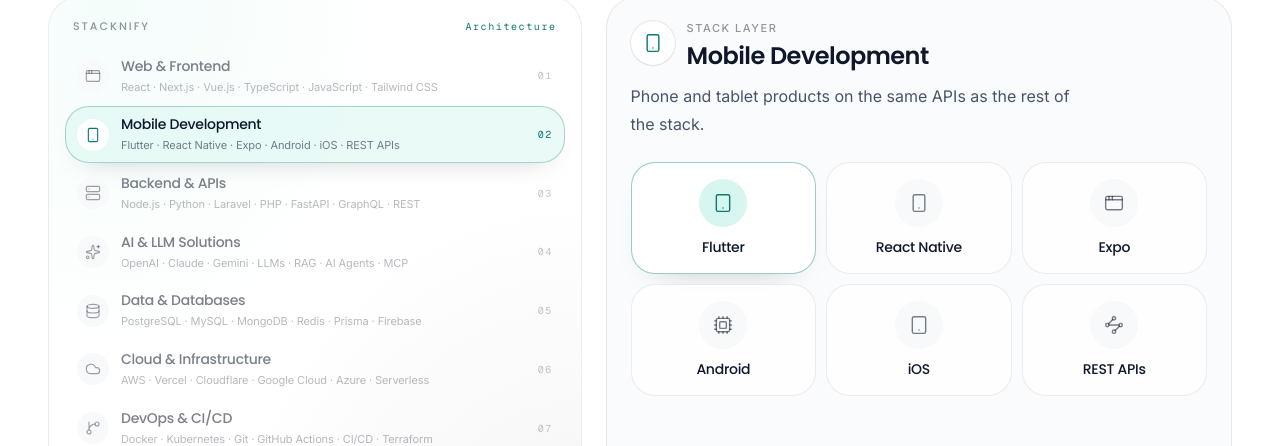
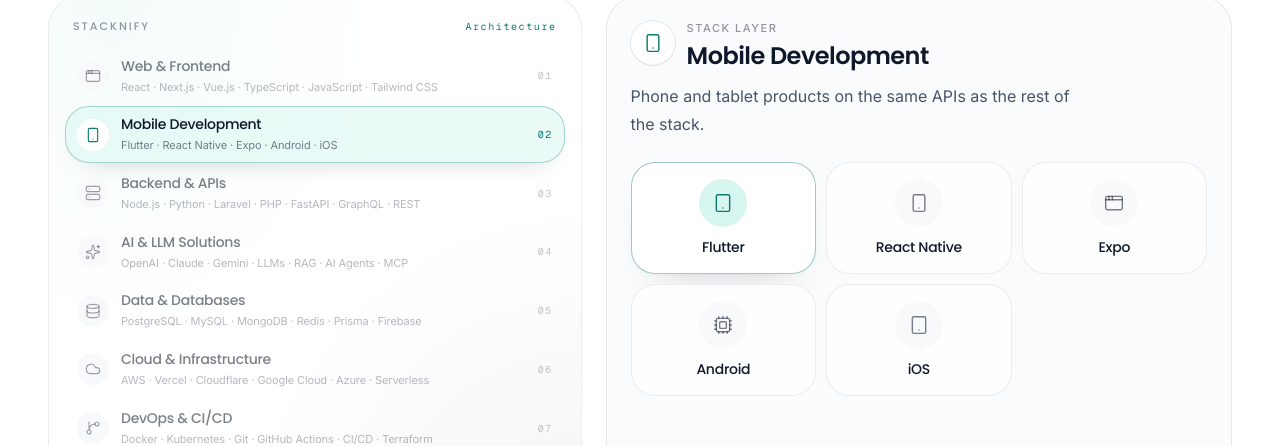
Before and after one commit to part41997/stacknify-website, a Next.js app: page /services in a window 1280 px wide. Shown: the part 2176-2622 px from the top of the page. Built offline with nearby package versions, Linux system fonts and the light colour scheme; no server answers.

Commit message:
Services reg enhancement

```diff
--- a/src/components/technology/icons.ts
+++ b/src/components/technology/icons.ts
@@ -47,7 +47,6 @@
   Triangle,
   TrendingUp,
   Users,
-  Waypoints,
   Webhook,
   Wind,
   Workflow,
@@ -84,7 +83,6 @@
   expo: AppWindow,
   android: Cpu,
   ios: Tablet,
-  "rest-apis": Waypoints,
   nodejs: Server,
   python: Braces,
   laravel: Boxes,
--- a/src/data/site.ts
+++ b/src/data/site.ts
@@ -23,7 +23,7 @@
   tagline,
   description: `${name} helps startups, SMEs, and international businesses build smarter software, automate faster, and grow with AI-first digital solutions.`,
   positioning,
-  email: process.env.NEXT_PUBLIC_CONTACT_EMAIL ?? "",
+  email: process.env.NEXT_PUBLIC_CONTACT_EMAIL?.trim() || "info@stacknify.com",
   phone: process.env.NEXT_PUBLIC_CONTACT_PHONE ?? "",
   address: process.env.NEXT_PUBLIC_CONTACT_LOCATION ?? "",
   website: process.env.NEXT_PUBLIC_SITE_URL ?? "http://localhost:3000",
--- a/src/data/technologies.ts
+++ b/src/data/technologies.ts
@@ -189,14 +189,14 @@
     "Flutter",
     "mobile",
     "Native-feeling iOS and Android apps from one codebase when that fit is better. Shared UI and logic without running two separate mobile teams.",
-    ["react-native", "expo", "android", "ios", "rest-apis"],
+    ["react-native", "expo", "android", "ios"],
   ),
   item(
     "react-native",
     "React Native",
     "mobile",
     "Cross-platform apps that share logic with the web stack. One component model from the product UI to the phone, with native modules where they matter.",
-    ["flutter", "expo", "react", "typescript", "rest-apis"],
+    ["flutter", "expo", "react", "typescript"],
   ),
   item(
     "expo",
@@ -218,13 +218,6 @@
     "mobile",
     "iPhone and iPad products that feel native and pass App Store review. We handle the platform details so the product is not stuck in a web wrapper.",
     ["android", "flutter", "react-native", "expo"],
-  ),
-  item(
-    "rest-apis",
-    "REST APIs",
-    "mobile",
-    "The contract mobile and web clients share — one set of APIs, not a separate stack. Auth, payloads, and errors stay explicit so clients do not guess.",
-    ["react-native", "flutter", "nodejs", "rest"],
   ),
   item(
     "nodejs",
@@ -266,14 +259,14 @@
     "GraphQL",
     "backend",
     "Typed queries when clients need exactly the data they ask for. We use it when REST would otherwise turn into a pile of one-off endpoints.",
-    ["nodejs", "rest", "rest-apis"],
+    ["nodejs", "rest"],
   ),
   item(
     "rest",
     "REST",
     "backend",
     "Predictable HTTP APIs that web, mobile, and partners can all call. Resources, status codes, and auth stay boring on purpose so clients stay simple.",
-    ["graphql", "nodejs", "rest-apis"],
+    ["graphql", "nodejs"],
   ),
   item(
     "openai",
--- a/src/lib/contact/config.ts
+++ b/src/lib/contact/config.ts
@@ -10,7 +10,7 @@
 export function getContactServerConfig() {
   const resendApiKey = read("RESEND_API_KEY");
   const fromEmail = read("CONTACT_FROM_EMAIL");
-  const toEmail = read("CONTACT_TO_EMAIL");
+  const toEmail = read("CONTACT_TO_EMAIL") || "info@stacknify.com";
   const turnstileSecret = read("TURNSTILE_SECRET_KEY");
   const turnstileSiteKey = read("NEXT_PUBLIC_TURNSTILE_SITE_KEY");
 
```
Also changed, not shown: 1 other file (tests, documents, lock files or other folders).
